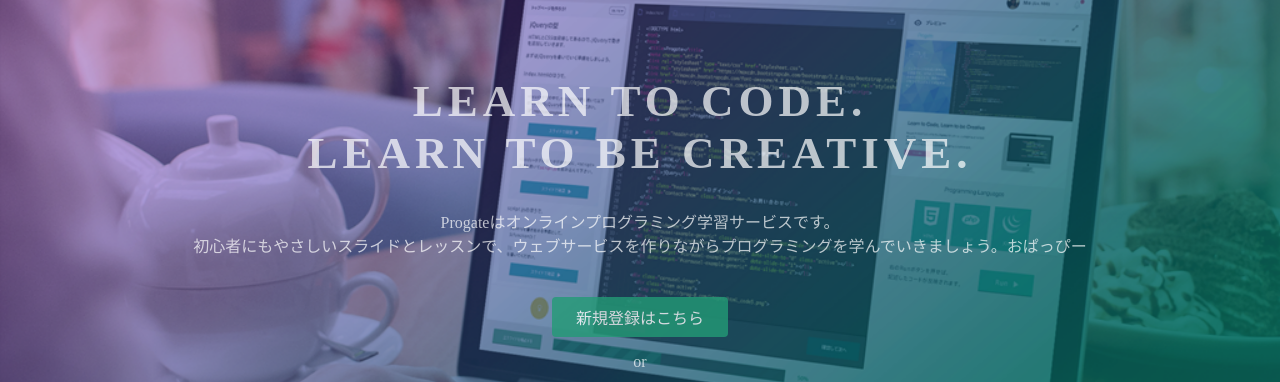
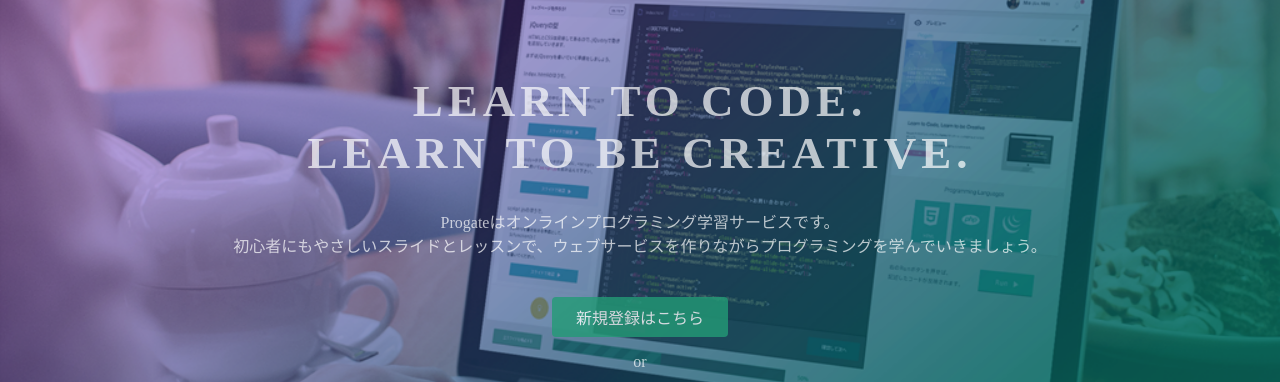
Before and after one commit to Asage-19/test-2111, a plain HTML site: page index.html in a window 1280 px wide. Shown: the part 135-517 px from the top of the page. Drawn offline with Linux system fonts and the light colour scheme.

Commit message:
Update index.html

```diff
--- a/index.html
+++ b/index.html
@@ -24,7 +24,7 @@
   <div class="top-wrapper">
     <div class="container">
       <h1>LEARN TO CODE.<br>LEARN TO BE CREATIVE.</h1>
-      <p>Progateはオンラインプログラミング学習サービスです。<br>初心者にもやさしいスライドとレッスンで、ウェブサービスを作りながらプログラミングを学んでいきましょう。おぱっぴー</p>
+      <p>Progateはオンラインプログラミング学習サービスです。<br>初心者にもやさしいスライドとレッスンで、ウェブサービスを作りながらプログラミングを学んでいきましょう。</p>
       <div class="btn-wrapper">
         <a href="#" class="btn signup">新規登録はこちら</a>
         <p>or</p>
```
